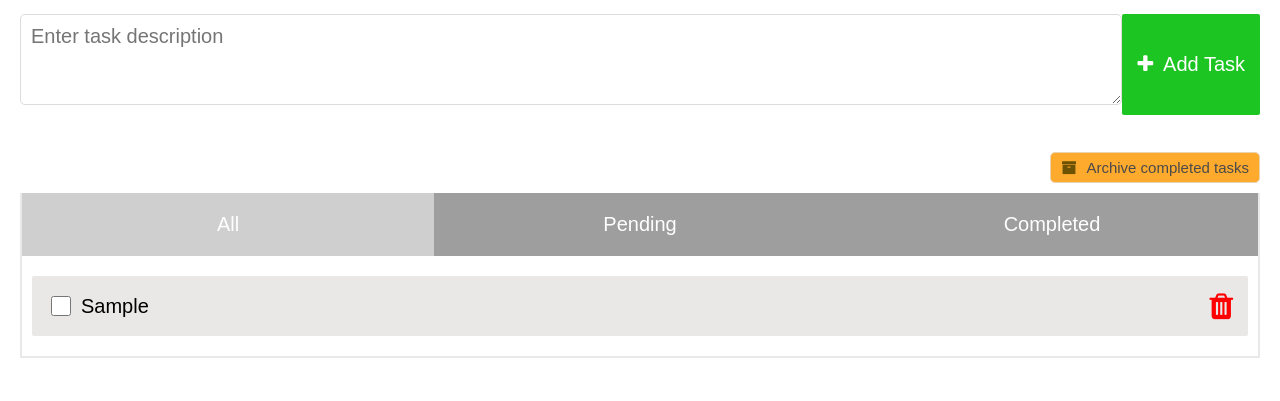
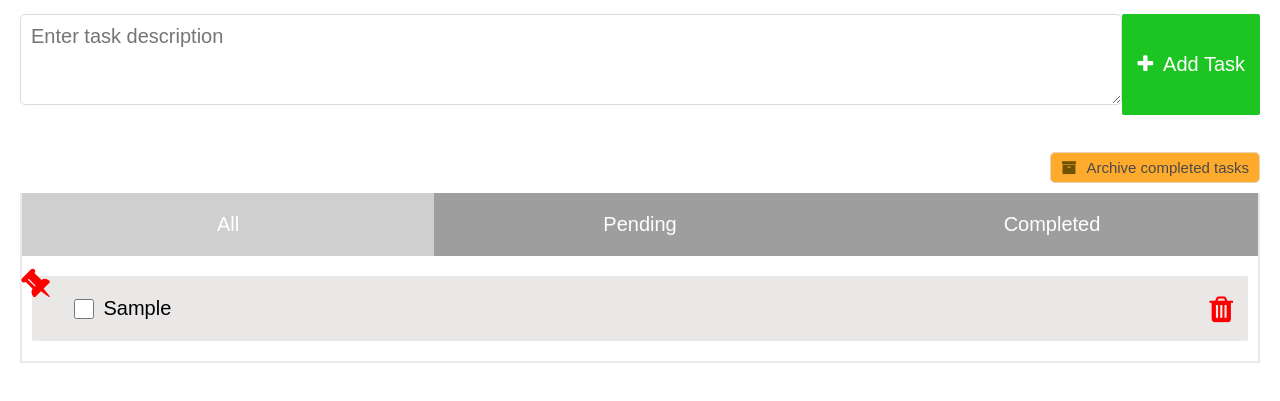
Before and after one commit to hardcore-coder-69/javascript-task-tracker, a plain HTML site: page task-tracker/index.html in a window 1280 px wide. Both pictures are taken after typing "Sample" into the empty fields and a click on the button "Add Task". Shown: the part 73-474 px from the top of the page. Drawn offline with Linux system fonts and the light colour scheme.

Commit message:
Add files via upload

```diff
--- a/task-tracker/script.js
+++ b/task-tracker/script.js
@@ -31,6 +31,7 @@ function renderTasks() {
         }
         taskItem.innerHTML = `
           <div class="task-is">
+            <i class="fa fa-thumb-tack pin ${task.completed?'hide':''}"></i>
             <input type="checkbox" onchange="toggleTaskCompleted(${index})" ${task.completed ? 'checked' : ''}>
             <span class="${task.completed ? 'line-through' : ''}">${task.description}</span>
           </div>
@@ -92,6 +93,7 @@ function renderFilteredTasks(filteredTasks) {
         }
         taskItem.innerHTML = `
             <div class="task-is">
+                <i class="fa fa-thumb-tack pin ${task.completed?'hide':''}"></i>
                 <input type="checkbox" onchange="toggleTaskCompleted(${tasks.indexOf(task)})" ${task.completed ? 'checked' : ''}>
                 <span class="${task.completed ? 'line-through' : ''}">${task.description}</span>
             </div>
--- a/task-tracker/style.css
+++ b/task-tracker/style.css
@@ -186,6 +186,16 @@ h1 {
     font-style: italic;
 }
 
+.pin {
+    color: red;
+    font-size: 35px;
+    transform: rotate(-45deg) translate(2px, -32px);
+}
+
+.hide {
+    opacity: 0;
+}
+
 @media screen and (max-width: 600px) {
     .task-input {
         flex-direction: column;
```
